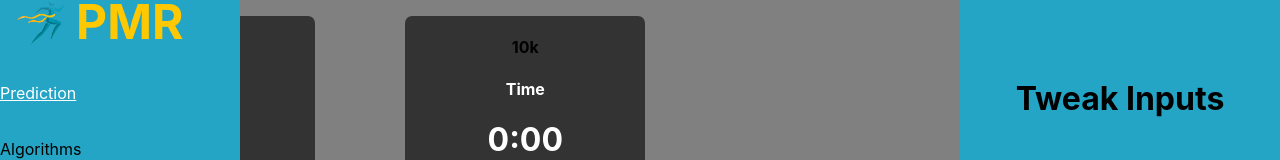
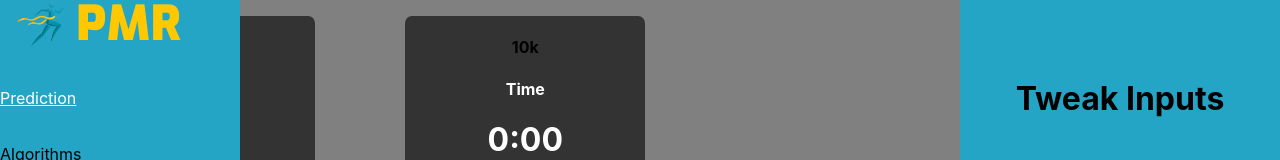
Before and after one commit to jvstn/predict-my-race, a React (Create React App) app: page /dashboard in a window 1280 px wide. Shown: the top 160 px of the page. Built offline with nearby package versions, Linux system fonts and the light colour scheme.

Commit message:
Add Exo font

```diff
--- a/package.json
+++ b/package.json
@@ -23,6 +23,7 @@
     "react-scripts": "4.0.3",
     "styled-components": "^5.2.3",
     "ts-node": "^9.1.1",
+    "typeface-exo": "^1.1.13",
     "yup": "^0.32.9"
   },
   "scripts": {
--- a/src/App.tsx
+++ b/src/App.tsx
@@ -1,4 +1,5 @@
 import "./App.css";
+import 'typeface-exo'
 import { BrowserRouter as Router, Switch, Route } from "react-router-dom";
 import { RunnerInputs, Dashboard } from "./components/index";
 import { Provider } from "react-redux";
--- a/src/components/Dashboard/Navbar/NavbarElements/Logo.tsx
+++ b/src/components/Dashboard/Navbar/NavbarElements/Logo.tsx
@@ -26,5 +26,7 @@ const LogoImg = styled.img`
 const LogoText = styled.h1`
   font-size: 3em;
   color: ${palette.secondary};
+  font-weight: 900;
+  font-family: 'Exo';
 `;
 export default Logo
```
Also changed, not shown: 1 other file (tests, documents, lock files or other folders).
